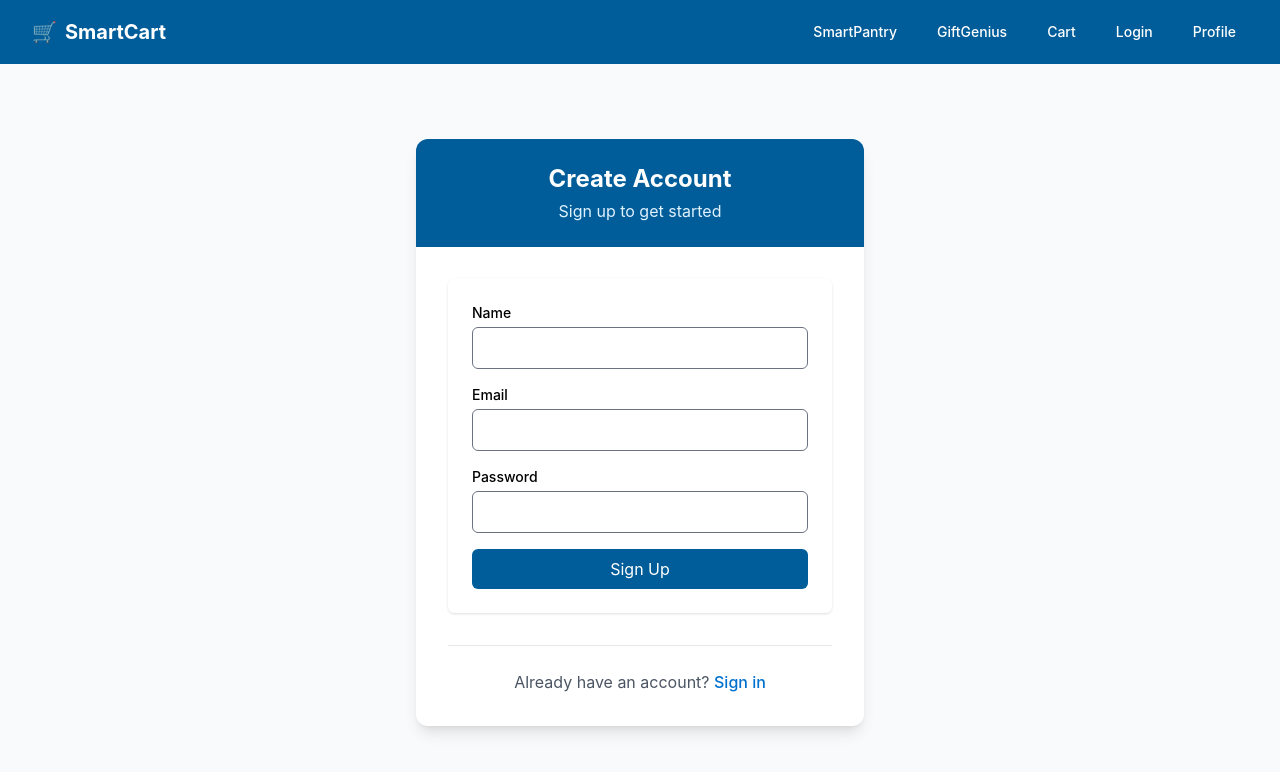
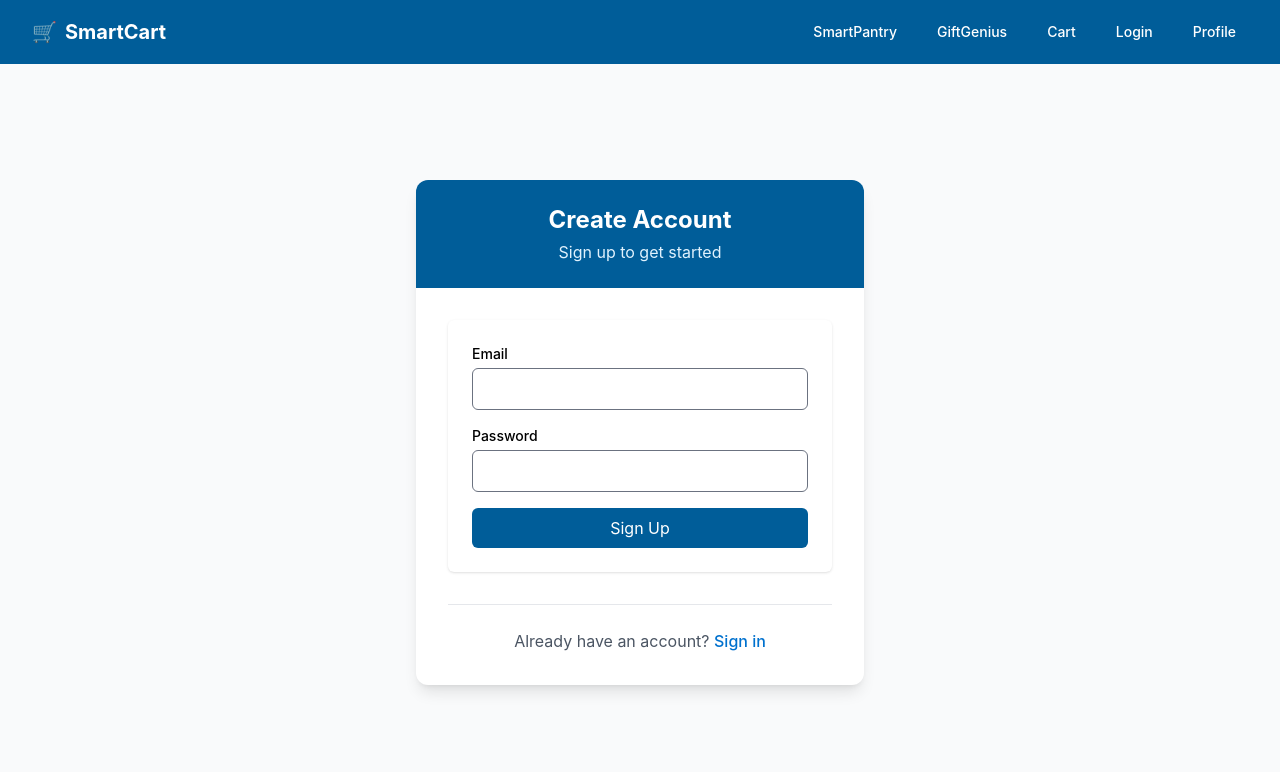
Before and after one commit to tchawla827/walmart-home-hub, a React (Create React App) app in the folder frontend/: page /register in a window 1280 px wide. Shown: the top 772 px of the page. Built offline with nearby package versions, Linux system fonts and the light colour scheme; no server answers.

Commit message:
Implement user registration

```diff
--- a/frontend/src/components/RegisterForm.tsx
+++ b/frontend/src/components/RegisterForm.tsx
@@ -1,24 +1,19 @@
 import React, { useState } from 'react';
 import api from '../api';
-import { useNavigate } from 'react-router-dom';
 import { toast } from 'react-toastify';
 
 const RegisterForm: React.FC = () => {
-  const [name, setName] = useState('');
   const [email, setEmail] = useState('');
   const [password, setPassword] = useState('');
   const [loading, setLoading] = useState(false);
-  const navigate = useNavigate();
 
   const handleSubmit = async (e: React.FormEvent) => {
     e.preventDefault();
     if (loading) return;
     setLoading(true);
     try {
-      const res = await api.post('/api/register', { name, email, password });
-      localStorage.setItem('auth_token', res.data.token);
+      await api.post('/api/register', { email, password });
       toast.success('Account created');
-      navigate('/dashboard');
     } catch (err: any) {
       toast.error(err.response?.data?.error || 'Registration failed');
     } finally {
@@ -28,16 +23,6 @@ const RegisterForm: React.FC = () => {
 
   return (
     <form onSubmit={handleSubmit} className="space-y-4 bg-white p-6 rounded shadow">
-      <div>
-        <label className="block text-sm font-medium mb-1">Name</label>
-        <input
-          type="text"
-          className="w-full border rounded px-3 py-2"
-          value={name}
-          onChange={(e) => setName(e.target.value)}
-          required
-        />
-      </div>
       <div>
         <label className="block text-sm font-medium mb-1">Email</label>
         <input
```
Also changed, not shown: 2 other files (tests, documents, lock files or other folders).
